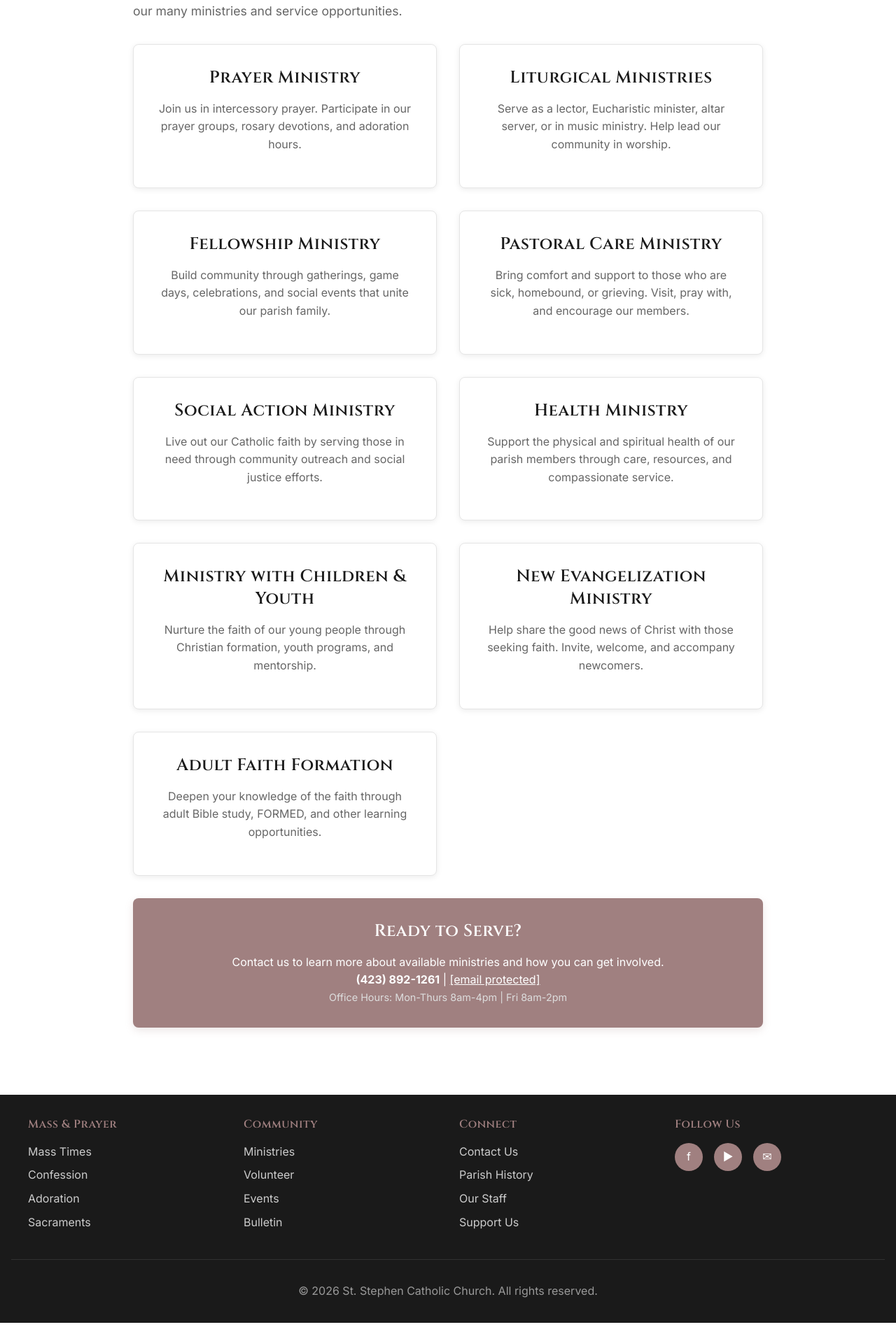
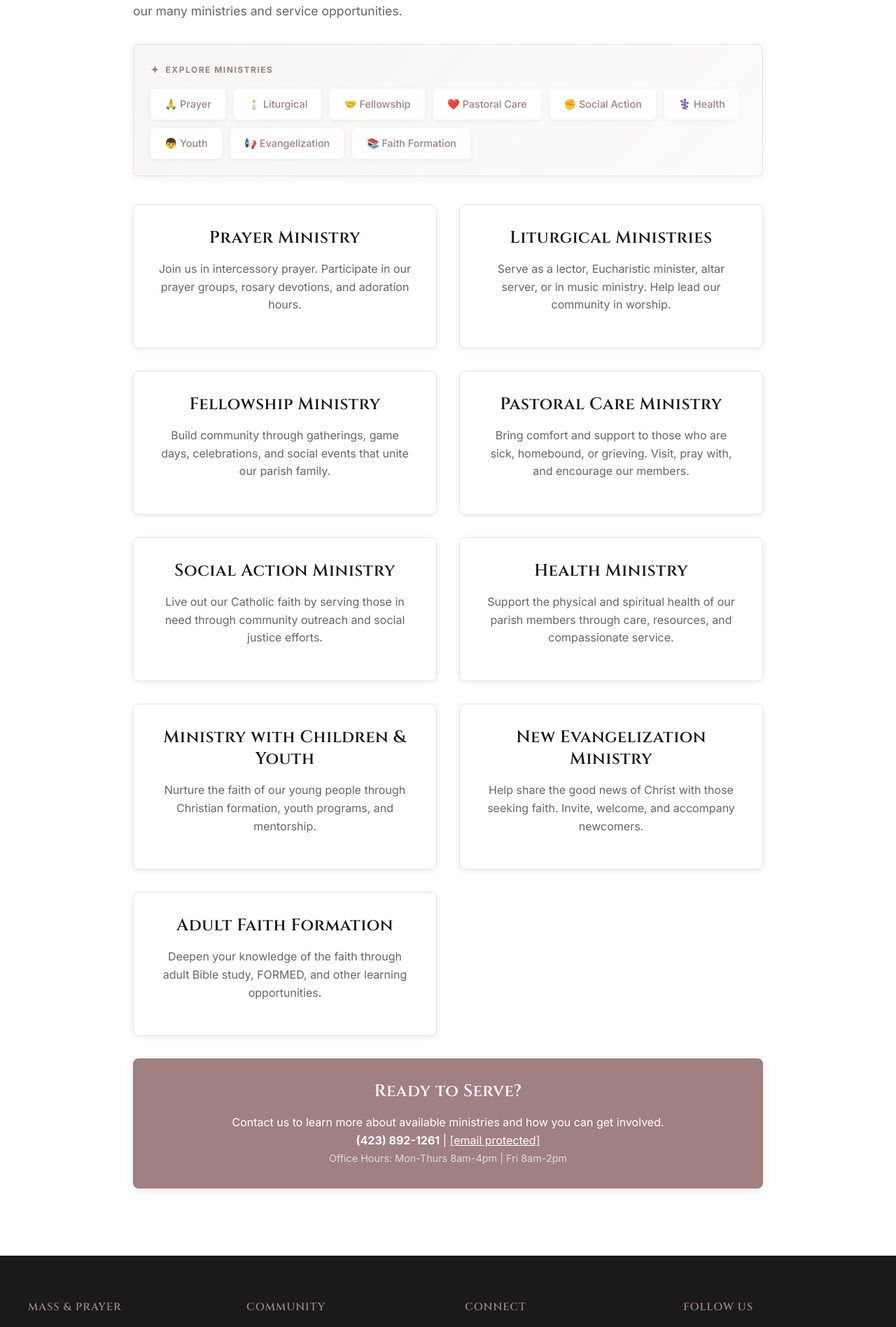
Before and after one commit to ksig286/ststephenchatt, a plain HTML site: page ministries.html in a window 1280 px wide. Shown: the part 223-2120 px from the top of the page at 70% size. Drawn offline with Linux system fonts and the light colour scheme.

Commit message:
Add premium anchor navigation to all 7 pages with emoji icons, gradient backgrounds, smooth scrolling, and flashy styling

```diff
--- a/ministries.html
+++ b/ministries.html
@@ -15,40 +15,55 @@
       <h1>Get Involved</h1>
       <p style="font-size: 1.1rem; color: #666; margin-bottom: 2rem;">At St. Stephen, everyone has a role to play. We invite you to share your time, talent, and treasure through our many ministries and service opportunities.</p>
 
+      <div class="anchor-nav">
+        <div class="anchor-nav-label">Explore Ministries</div>
+        <div class="anchor-nav-links">
+          <a href="#prayer">🙏 Prayer</a>
+          <a href="#liturgy">🕯️ Liturgical</a>
+          <a href="#fellowship">🤝 Fellowship</a>
+          <a href="#pastoral">❤️ Pastoral Care</a>
+          <a href="#action">✊ Social Action</a>
+          <a href="#health">⚕️ Health</a>
+          <a href="#youth">👦 Youth</a>
+          <a href="#evangelization">📢 Evangelization</a>
+          <a href="#faith">📚 Faith Formation</a>
+        </div>
+      </div>
+
       <div class="cards">
-        <div class="card">
+        <div class="card" id="prayer">
           <h3>Prayer Ministry</h3>
           <p>Join us in intercessory prayer. Participate in our prayer groups, rosary devotions, and adoration hours.</p>
         </div>
-        <div class="card">
+        <div class="card" id="liturgy">
           <h3>Liturgical Ministries</h3>
           <p>Serve as a lector, Eucharistic minister, altar server, or in music ministry. Help lead our community in worship.</p>
         </div>
-        <div class="card">
+        <div class="card" id="fellowship">
           <h3>Fellowship Ministry</h3>
           <p>Build community through gatherings, game days, celebrations, and social events that unite our parish family.</p>
         </div>
-        <div class="card">
+        <div class="card" id="pastoral">
           <h3>Pastoral Care Ministry</h3>
           <p>Bring comfort and support to those who are sick, homebound, or grieving. Visit, pray with, and encourage our members.</p>
         </div>
-        <div class="card">
+        <div class="card" id="action">
           <h3>Social Action Ministry</h3>
           <p>Live out our Catholic faith by serving those in need through community outreach and social justice efforts.</p>
         </div>
-        <div class="card">
+        <div class="card" id="health">
           <h3>Health Ministry</h3>
           <p>Support the physical and spiritual health of our parish members through care, resources, and compassionate service.</p>
         </div>
-        <div class="card">
+        <div class="card" id="youth">
           <h3>Ministry with Children & Youth</h3>
           <p>Nurture the faith of our young people through Christian formation, youth programs, and mentorship.</p>
         </div>
-        <div class="card">
+        <div class="card" id="evangelization">
           <h3>New Evangelization Ministry</h3>
           <p>Help share the good news of Christ with those seeking faith. Invite, welcome, and accompany newcomers.</p>
         </div>
-        <div class="card">
+        <div class="card" id="faith">
           <h3>Adult Faith Formation</h3>
           <p>Deepen your knowledge of the faith through adult Bible study, FORMED, and other learning opportunities.</p>
         </div>
--- a/style.css
+++ b/style.css
@@ -294,7 +294,7 @@ tbody tr:last-child {
 footer {
   background: var(--text-color);
   color: white;
-  padding: var(--spacing-lg) var(--spacing-md);
+  padding: 4rem var(--spacing-md) 2rem;
   margin-top: var(--spacing-lg);
 }
 
@@ -302,28 +302,43 @@ footer {
   max-width: 1200px;
   margin: 0 auto;
   display: grid;
-  grid-template-columns: repeat(auto-fit, minmax(200px, 1fr));
-  gap: var(--spacing-lg);
+  grid-template-columns: repeat(auto-fit, minmax(220px, 1fr));
+  gap: 3rem;
+  padding-bottom: 3rem;
+  border-bottom: 1px solid rgba(255,255,255,0.15);
+}
+
+.footer-section {
+  display: flex;
+  flex-direction: column;
+  gap: 1rem;
 }
 
 .footer-section h4 {
   color: var(--accent-color);
-  margin-bottom: var(--spacing-md);
+  margin-bottom: 0.5rem;
   font-family: 'Cinzel', serif;
+  font-size: 0.95rem;
+  text-transform: uppercase;
+  letter-spacing: 1px;
 }
 
 .footer-section ul {
   list-style: none;
+  display: flex;
+  flex-direction: column;
+  gap: 0.75rem;
 }
 
 .footer-section li {
-  margin-bottom: 0.5rem;
+  margin: 0;
 }
 
 .footer-section a {
   color: #ccc;
   text-decoration: none;
   transition: color 0.3s;
+  font-size: 0.9rem;
 }
 
 .footer-section a:hover {
@@ -332,7 +347,8 @@ footer {
 
 .social-links {
   display: flex;
-  gap: var(--spacing-md);
+  gap: 1rem;
+  margin-top: 0.5rem;
 }
 
 .social-links a {
@@ -341,24 +357,24 @@ footer {
   justify-content: center;
   width: 40px;
   height: 40px;
-  background: var(--accent-color);
+  background: rgba(160, 128, 128, 0.3);
   border-radius: 50%;
   color: white;
   text-decoration: none;
   transition: all 0.3s;
+  font-size: 0.9rem;
 }
 
 .social-links a:hover {
-  background: var(--accent-dark);
-  transform: scale(1.1);
+  background: var(--accent-color);
+  transform: scale(1.15);
 }
 
 .footer-bottom {
   text-align: center;
-  margin-top: var(--spacing-lg);
-  padding-top: var(--spacing-lg);
-  border-top: 1px solid rgba(255,255,255,0.1);
+  padding-top: 2rem;
   color: #999;
+  font-size: 0.85rem;
 }
 
 .content-box {
@@ -390,6 +406,84 @@ footer {
 
 .cta-box a {
   color: white;
+}
+
+/* ANCHOR NAV STYLES */
+.anchor-nav {
+  background: linear-gradient(135deg, rgba(160, 128, 128, 0.08) 0%, rgba(160, 128, 128, 0.03) 100%);
+  border: 1px solid rgba(160, 128, 128, 0.2);
+  border-radius: 8px;
+  padding: 1.5rem;
+  margin-bottom: 2.5rem;
+  box-shadow: 0 4px 12px rgba(160, 128, 128, 0.1);
+  backdrop-filter: blur(10px);
+}
+
+.anchor-nav-label {
+  font-size: 0.75rem;
+  font-weight: 700;
+  text-transform: uppercase;
+  letter-spacing: 1.5px;
+  color: var(--accent-color);
+  margin-bottom: 1rem;
+  display: flex;
+  align-items: center;
+  gap: 0.5rem;
+}
+
+.anchor-nav-label::before {
+  content: "✦";
+  font-size: 0.9rem;
+}
+
+.anchor-nav-links {
+  display: flex;
+  flex-wrap: wrap;
+  gap: 0.75rem;
+}
+
+.anchor-nav a {
+  display: inline-flex;
+  align-items: center;
+  gap: 0.5rem;
+  padding: 0.6rem 1.2rem;
+  background: white;
+  color: var(--accent-color);
+  text-decoration: none;
+  border-radius: 6px;
+  font-size: 0.9rem;
+  font-weight: 500;
+  transition: all 0.3s cubic-bezier(0.25, 0.46, 0.45, 0.94);
+  border: 1px solid transparent;
+  box-shadow: 0 2px 6px rgba(160, 128, 128, 0.12);
+}
+
+.anchor-nav a:hover {
+  background: var(--accent-color);
+  color: white;
+  transform: translateY(-2px);
+  box-shadow: 0 6px 16px rgba(160, 128, 128, 0.25);
+}
+
+.anchor-nav a::before {
+  font-size: 0.8rem;
+}
+
+.section h2 {
+  margin-top: 3.5rem;
+  margin-bottom: 1.5rem;
+  padding-top: 1.5rem;
+  border-top: 1px solid var(--border-color);
+}
+
+.section h2:first-of-type {
+  border-top: none;
+  margin-top: 0;
+  padding-top: 0;
+}
+
+html {
+  scroll-behavior: smooth;
 }
 
 @media (max-width: 768px) {
@@ -445,6 +539,7 @@ footer {
 
   .footer-container {
     grid-template-columns: 1fr;
+    gap: 2rem;
   }
 
   table {
@@ -454,21 +549,25 @@ footer {
   thead th, tbody td {
     padding: 8px 12px;
   }
+
+  footer {
+    padding: 2rem var(--spacing-md);
   }
 
-.section h2 {
-  margin-top: 3.5rem;
-  margin-bottom: 1.5rem;
-  padding-top: 1.5rem;
-  border-top: 1px solid var(--border-color);
+  .footer-container {
+    padding-bottom: 2rem;
   }
 
-.section h2:first-of-type {
-  border-top: none;
-  margin-top: 0;
-  padding-top: 0;
+  .footer-bottom {
+    padding-top: 1.5rem;
   }
 
-html {
-  scroll-behavior: smooth;
+  .anchor-nav-links {
+    gap: 0.5rem;
   }
+
+  .anchor-nav a {
+    padding: 0.5rem 1rem;
+    font-size: 0.85rem;
+  }
+}
```
Also changed, not shown: about.html (+18 -6 lines), donate.html (+16 -5 lines), index.html (+12 -3 lines), mass-times.html (+7 -7 lines), news.html (+12 -3 lines), sacraments.html (+20 -7 lines). Lines whose indentation alone changed are shown as unchanged.
